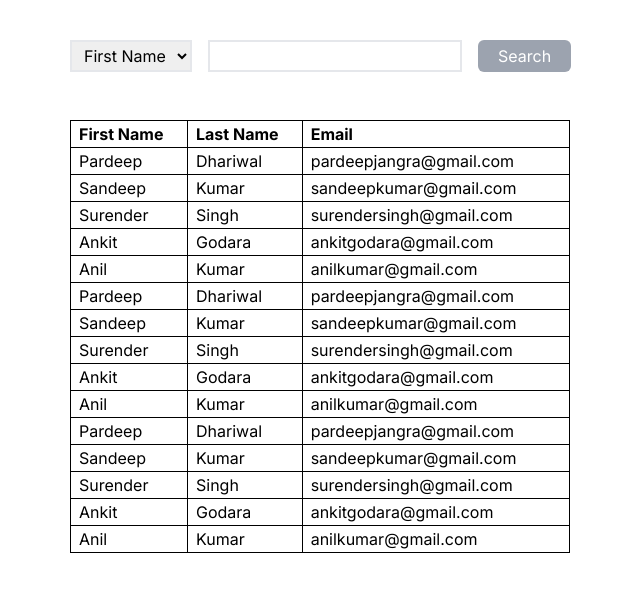
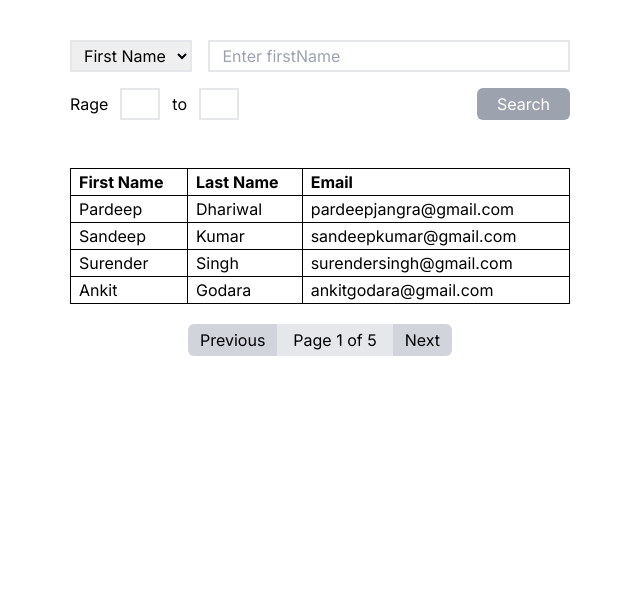
Before and after one commit to Pardeep-340/Practice-Next-TS-With-Tailwind, a Next.js app: page /select in a window 1280 px wide. Shown: the top 592 px of the page, without its empty margins (320-960 px from the left). Built offline with nearby package versions, Linux system fonts and the light colour scheme.

Commit message:
code update

```diff
--- a/src/components/Helper.jsx
+++ b/src/components/Helper.jsx
@@ -75,4 +75,24 @@ export const focusTableList = [
         lastName: "Kumar",
         email: "anilkumar@gmail.com"
     },
+    {
+        firstName: "Pardeep",
+        lastName: "Dhariwal",
+        email: "pardeepjangra@gmail.com"
+    },
+    {
+        firstName: "Pardeep",
+        lastName: "Dhariwal",
+        email: "pardeepjangra@gmail.com"
+    },
+    {
+        firstName: "Pardeep",
+        lastName: "Dhariwal",
+        email: "pardeepjangra@gmail.com"
+    },
+    {
+        firstName: "Sandeep",
+        lastName: "Kumar",
+        email: "sandeepkumar@gmail.com"
+    },
 ]
--- a/src/components/Select.tsx
+++ b/src/components/Select.tsx
@@ -1,79 +1,144 @@
-"use client"
-import React, { useState } from 'react';
-import { focusTableList } from './Helper';
+"use client";
+import React, { useState } from "react";
+import { focusTableList } from "./Helper";
+const setPage = 4;
 
 const Select = () => {
   const [selected, setSelected] = useState("firstName");
   const [studentInput, setStudentInput] = useState("");
   const [studentList, setStudentList] = useState(focusTableList);
   const [noResults, setNoResults] = useState(false);
+  const [currentPage, setCurrentPage] = useState(1);
+  const [startPage, setStartPage] = useState("")
+  const [endPage, setEndPage] = useState("")
 
-  function searchStudentList(e: any) {
+  function searchStudentList(e: React.FormEvent<HTMLFormElement>) {
     e.preventDefault();
-    const filteredStudentList = focusTableList.filter(student => {
+    const filteredStudentList = focusTableList.filter((student) => {
       if (selected === "firstName") {
-        return student.firstName.toLowerCase().match(studentInput.toLowerCase());
+        return student.firstName
+          .toLowerCase()
+          .includes(studentInput.toLowerCase());
       } else if (selected === "lastName") {
-        return student.lastName.toLowerCase().match(studentInput.toLowerCase());
+        return student.lastName
+          .toLowerCase()
+          .includes(studentInput.toLowerCase());
       } else if (selected === "email") {
-        return student.email.toLowerCase().match(studentInput.toLowerCase());
+        return student.email.toLowerCase().includes(studentInput.toLowerCase());
       }
       return false;
     });
     setStudentList(filteredStudentList);
-    if (filteredStudentList.length === 0) {
-      setNoResults(true);
-    } else {
-      setNoResults(false);
+    setCurrentPage(1);
+    setNoResults(filteredStudentList.length === 0);
   }
-  }
+
+  const totalPages = Math.ceil(studentList.length / setPage);
+  const paginatedStudents = studentList.slice(
+    (currentPage - 1) * setPage,
+    currentPage * setPage
+  );
+
   return (
-    <div className='max-w-[1140px] mx-auto px-4 pt-10'>
-      <div className='max-w-[500px] mx-auto relative'>
-        <form className='flex items-center gap-4' onSubmit={searchStudentList}>
+    <div className="max-w-[1140px] mx-auto px-4 pt-10">
+      <div className="max-w-[500px] mx-auto relative">
+        <form className="flex items-center gap-4" onSubmit={searchStudentList}>
+          <div className="flex flex-col w-full">
+            <div className="w-full flex gap-4">
               <select
                 value={selected}
                 onChange={(e) => setSelected(e.target.value)}
-            className='border-2 h-8 px-2'
+                className="border-2 h-8 px-2"
               >
                 <option value="firstName">First Name</option>
                 <option value="lastName">Last Name</option>
                 <option value="email">Email</option>
               </select>
               <input
+                placeholder={` Enter ${selected}`}
                 type="search"
                 value={studentInput}
                 onChange={(e) => setStudentInput(e.target.value)}
-            className='border-2 px-2 h-8'
+                className="border-2 px-2 h-8 w-full"
               />
-          <button type='submit' className='bg-gray-400 text-white px-5 h-8 rounded-md'>
+            </div>
+            <div className="w-full flex items-center justify-between mt-4">
+              <div className="flex items-center gap-3">
+                <p>Rage</p>
+                <input type="text" className="border-2 px-2 h-8 w-10" />
+                <p>to</p>
+                <input type="text" className="border-2 px-2 h-8 w-10" />
+              </div>
+              <button
+                type="submit"
+                className="bg-gray-400 text-white px-5 h-8 rounded-md"
+              >
                 Search
               </button>
+            </div>
+          </div>
         </form>
-        {noResults && <p className='font-bold text-xl absolute top-10'>No Result Found</p>}
+        {noResults && (
+          <p className="font-bold text-xl absolute top-[90px]">No Result Found</p>
+        )}
+        <div className="h-[140px]">
         <table className="border border-black mt-12 w-full">
           <thead>
             <tr>
-              <th className="text-start ps-2 border-r border-r-black">First Name</th>
-              <th className="text-start ps-2 border-r border-r-black">Last Name</th>
+              <th className="text-start ps-2 border-r border-r-black">
+                First Name
+              </th>
+              <th className="text-start ps-2 border-r border-r-black">
+                Last Name
+              </th>
               <th className="text-start ps-2 border-r border-r-black">Email</th>
             </tr>
           </thead>
           <tbody>
-            {studentList.map((obj, index) => {
+            {paginatedStudents.map((obj, index) => {
               return (
-                <tr key={index} className={`border-t border-t-black`}>
-                  <td className="text-start ps-2 border-r border-r-black">{obj.firstName}</td>
-                  <td className="text-start ps-2 border-r border-r-black">{obj.lastName}</td>
-                  <td className="text-start ps-2 border-r border-r-black">{obj.email}</td>
+                <tr key={index} className="border-t border-t-black">
+                  <td className="text-start ps-2 border-r border-r-black">
+                    {obj.firstName}
+                  </td>
+                  <td className="text-start ps-2 border-r border-r-black">
+                    {obj.lastName}
+                  </td>
+                  <td className="text-start ps-2 border-r border-r-black">
+                    {obj.email}
+                  </td>
                 </tr>
               );
             })}
           </tbody>
         </table>
         </div>
+        {totalPages > 1 && (
+          <div className="flex justify-center mt-4">
+            <button
+              onClick={() => setCurrentPage((prev) => Math.max(prev - 1, 1))}
+              disabled={currentPage === 1}
+              className="px-3 py-1 bg-gray-300 rounded-l-md"
+            >
+              Previous
+            </button>
+            <span className="px-4 py-1 bg-gray-200">
+              Page {currentPage} of {totalPages}
+            </span>
+            <button
+              onClick={() =>
+                setCurrentPage((prev) => Math.min(prev + 1, totalPages))
+              }
+              disabled={currentPage === totalPages}
+              className="px-3 py-1 bg-gray-300 rounded-r-md"
+            >
+              Next
+            </button>
+          </div>
+        )}
+      </div>
     </div>
   );
-}
+};
 
 export default Select;
```
Lines whose indentation alone changed are shown as unchanged.
